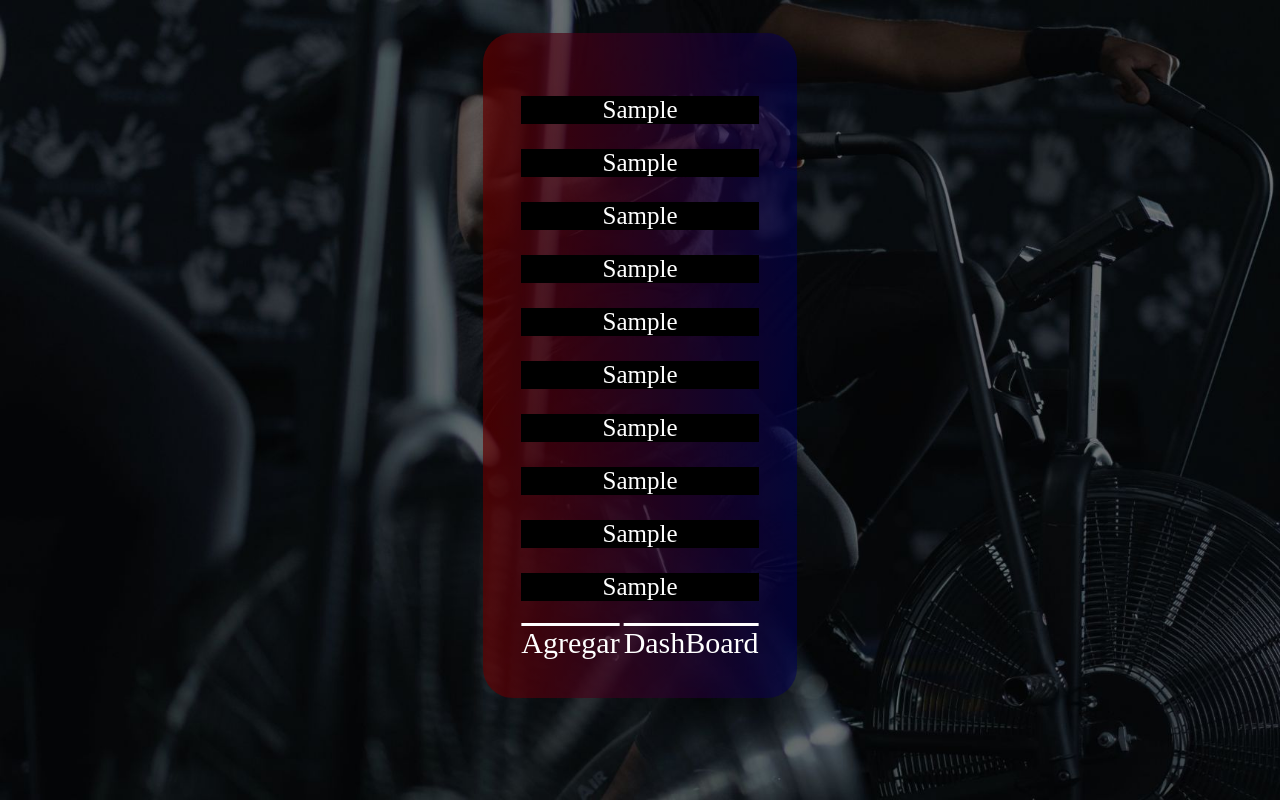
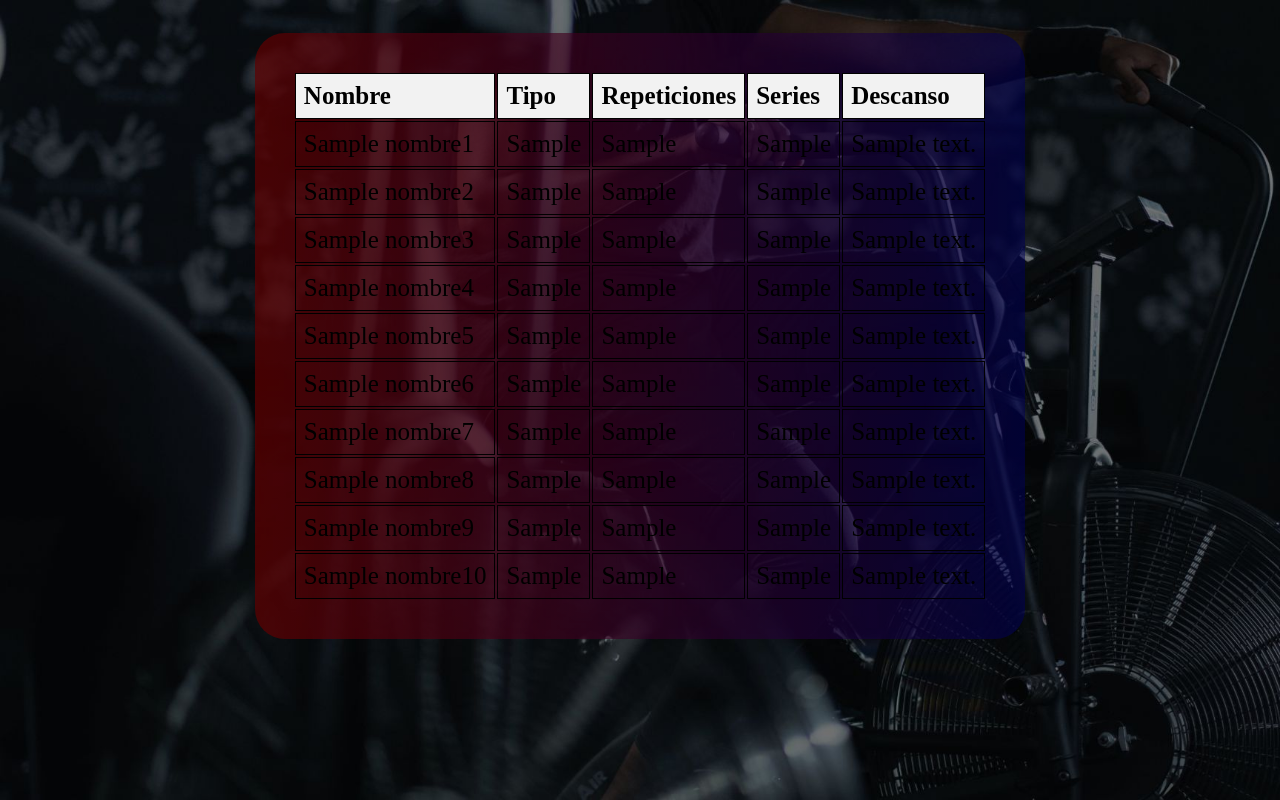
Before and after one commit to David2421b/ProjectGym, a Python web app: template gym/view/templates/DashBoardData.html in a window 1280 px wide. Run offline with Jinja, Linux system fonts and the light colour scheme; the template is opened without the code that fills it: most values are stand-ins (such as "Sample title", 1, 10 or a date in 2020).

Commit message:
correccion de errores para mostrar ejercicios

```diff
--- a/gym/view/templates/DashBoardData.html
+++ b/gym/view/templates/DashBoardData.html
@@ -28,118 +28,113 @@
             padding: 3%;
         }
 
-        #Form input{
-            margin: 1% 0% 5% 0%;
-            font-size: 25px;
-            height: 45px;
-            background-color: black;
-            border-radius: 10px;
-            color: white;
-            text-align: center;
-        }
-
-        .Labels{
-            background-color: black;
-            text-align: center;
-
-        }
-
-        .Labels p{
-            color: white;
+        th, td {
+            border: 1px solid black;
+            padding: 8px;
+            text-align: left;
             font-size: 25px;
         }
 
-        button{
-            margin: 1% 0% 8% 0%;
-            font-size: 30px;
-            border-radius: 10px;
-            height: 45px;
-            width: 308px;
-            background-color: #cb0000;
-            color: white;
-            display: block;
-            cursor: pointer;
+        th {
+            background-color: #f2f2f2; /* Color de fondo para el encabezado */
         }
-
-        button:hover{
-            transform: scale(1.1);
-            transition: 0.3s;
-        }
-
-        a{
-            color: white;
-            text-decoration: none;
-            font-size: 30px;
-            text-align: center;
-            text-decoration: overline;
-        }
-
-        .IMC, .TMB{
-            background-color: black;
-            padding: 5px;
-            text-align: center;
-            color: white;
-            font-size: 25px;
-            margin-bottom: 20%;
-        }
-
-        .FCM{
-            background-color: black;
-            padding: 5px;
-            text-align: center;
-            color: white;
-            font-size: 25px;
-        }
-
     </style>
 </head>
 <body>
     <div class="Body">
         <div class="Container">
-            <div class="Form">
-                <div class="Labels">
-                    <p>{{Ejer1}}</p>
-                </div>
+            <table>
+                <thead>
+                    <tr>
+                        <th>Nombre</th>
+                        <th>Tipo</th>
+                        <th>Repeticiones</th>
+                        <th>Series</th>
+                        <th>Descanso</th>
+                    </tr>
+                </thead>
+                <tbody>
+                    <tr>
+                        <td>{{Nombre1}}</td>
+                        <td>{{Tipo1}}</td>
+                        <td>{{Repeticiones1}}</td>
+                        <td>{{Series1}}</td>
+                        <td>{{Descanso1}}</td>
+                    </tr>
+                    <tr>
+                        <td>{{Nombre2}}</td>
+                        <td>{{Tipo2}}</td>
+                        <td>{{Repeticiones2}}</td>
+                        <td>{{Series2}}</td>
+                        <td>{{Descanso2}}</td>
+                    </tr>
+                    <tr>
+                        <td>{{Nombre3}}</td>
+                        <td>{{Tipo3}}</td>
+                        <td>{{Repeticiones3}}</td>
+                        <td>{{Series3}}</td>
+                        <td>{{Descanso3}}</td>
+                    </tr>
 
-                <div class="Labels">
-                    <p>{{Ejer2}}</p>
-                </div>
+                    <tr>
+                        <td>{{Nombre4}}</td>
+                        <td>{{Tipo4}}</td>
+                        <td>{{Repeticiones4}}</td>
+                        <td>{{Series4}}</td>
+                        <td>{{Descanso4}}</td>
+                    </tr>
 
-                <div class="Labels">
-                    <p>{{Ejer3}}</p>
-                </div>
+                    <tr>
+                        <td>{{Nombre5}}</td>
+                        <td>{{Tipo5}}</td>
+                        <td>{{Repeticiones5}}</td>
+                        <td>{{Series5}}</td>
+                        <td>{{Descanso5}}</td>
+                    </tr>
 
-                <div class="Labels">
-                    <p>{{Ejer4}}</p>
-                </div>
+                    <tr>
+                        <td>{{Nombre6}}</td>
+                        <td>{{Tipo6}}</td>
+                        <td>{{Repeticiones6}}</td>
+                        <td>{{Series6}}</td>
+                        <td>{{Descanso6}}</td>
+                    </tr>
 
-                <div class="Labels">
-                    <p>{{Ejer5}}</p>
-                </div>
+                    <tr>
+                        <td>{{Nombre7}}</td>
+                        <td>{{Tipo7}}</td>
+                        <td>{{Repeticiones7}}</td>
+                        <td>{{Series7}}</td>
+                        <td>{{Descanso7}}</td>
+                    </tr>
 
-                <div class="Labels">
-                    <p>{{Ejer6}}</p>
-                </div>
+                    <tr>
+                        <td>{{Nombre8}}</td>
+                        <td>{{Tipo8}}</td>
+                        <td>{{Repeticiones8}}</td>
+                        <td>{{Series8}}</td>
+                        <td>{{Descanso8}}</td>
+                    </tr>
 
-                <div class="Labels">
-                    <p>{{Ejer7}}</p>
-                </div>
+                    <tr>
+                        <td>{{Nombre9}}</td>
+                        <td>{{Tipo9}}</td>
+                        <td>{{Repeticiones9}}</td>
+                        <td>{{Series9}}</td>
+                        <td>{{Descanso9}}</td>
+                    </tr>
 
-                <div class="Labels">
-                    <p>{{Ejer8}}</p>
-                </div>
-
-                <div class="Labels">
-                    <p>{{Ejer9}}</p>
-                </div>
-
-                <div class="Labels">
-                    <p>{{Ejer10}}</p>
-                </div>
-                <a href="/Ejercicio">Agregar</a>
-                <a href="/MenuName">DashBoard</a>
-            </div>
+                    <tr>
+                        <td>{{Nombre10}}</td>
+                        <td>{{Tipo10}}</td>
+                        <td>{{Repeticiones10}}</td>
+                        <td>{{Series10}}</td>
+                        <td>{{Descanso10}}</td>
+                    </tr>
+                </tbody>
+            </table>
         </div>
     </div>
+
 </body>
 </html>
```
Also changed, not shown: DashBoardData.html (+40 -100 lines), Pruebatabla.html (added, +65 -0 lines), gym/Logic/DataBase.py (+10 -0 lines), gym/view/app.py (+87 -2 lines).
